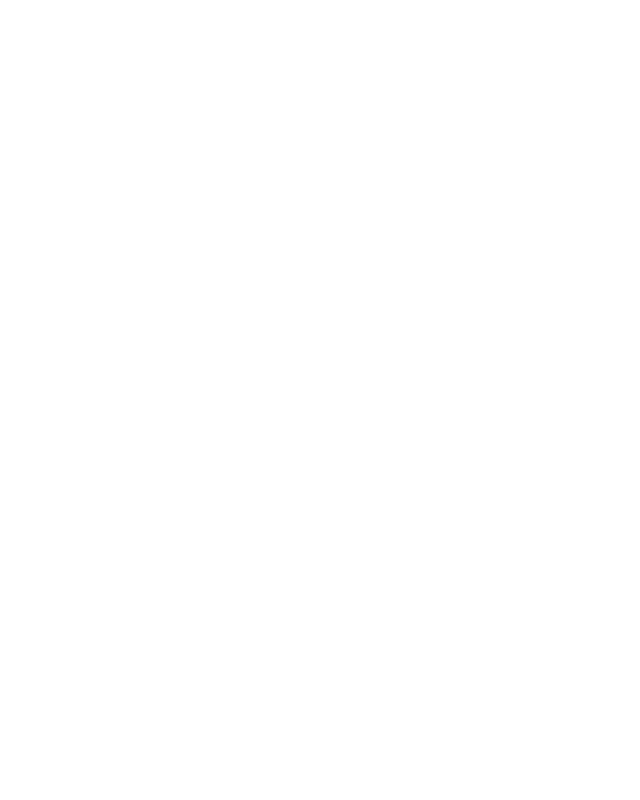
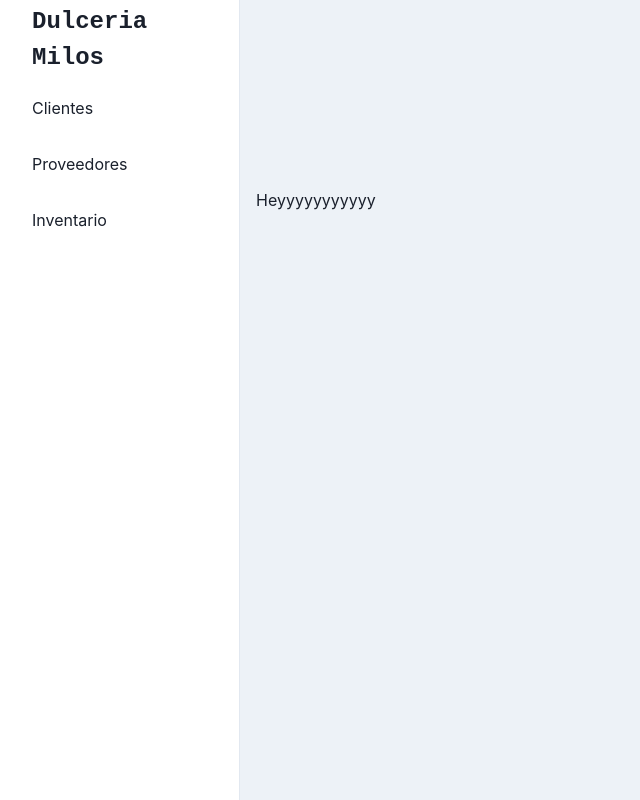
Before and after one commit to DavidJMS/Milos, a React (Vite) app: page /agregar-cliente in a window 1280 px wide. Before the commit this address had no page. Shown: the whole page, without its empty margins (0-640 px from the left). Built offline with nearby package versions, Linux system fonts and the light colour scheme.

Commit message:
Agregar cliente, agregar proveedor

```diff
--- a/src/App.jsx
+++ b/src/App.jsx
@@ -7,7 +7,9 @@ import {
 // Pages
 import Home from './pages/home/Home'
 import Clientes from './pages/Clientes'
+import AgregarCliente from './pages/AgregarCliente'
 import Proveedores from './pages/Proveedores'
+import AgregarProveedor from './pages/AgregarProveedor'
 import Inventario from './pages/Inventario'
 
 function App () {
@@ -16,7 +18,9 @@ function App () {
         <Routes>
           <Route path='' element={<Home />} />
           <Route path='clientes' element={<Clientes />} />
+          <Route path='agregar-cliente' element={<AgregarCliente />} />
           <Route path='proveedores' element={<Proveedores />} />
+          <Route path='agregar-proveedor' element={<AgregarProveedor />} />
           <Route path='inventario' element={<Inventario />} />
         </Routes>
       </BrowserRouter>
--- /dev/null
+++ b/src/pages/AgregarCliente.jsx
@@ -0,0 +1,12 @@
+import React from "react"
+import SimpleSidebar from "../component/SimpleSidebar"
+
+
+const AgregarCliente = () => {
+  return(
+  <SimpleSidebar>
+    <h1>Heyyyyyyyyyyy</h1>
+  </SimpleSidebar>)
+}
+
+export default AgregarCliente
--- /dev/null
+++ b/src/pages/AgregarProveedor.jsx
@@ -0,0 +1,12 @@
+import React from "react"
+import SimpleSidebar from "../component/SimpleSidebar"
+
+
+const AgregarProveedor = () => {
+  return(
+  <SimpleSidebar>
+    <h1>Heyyyyyyyyyyy</h1>
+  </SimpleSidebar>)
+}
+
+export default AgregarProveedor
```
